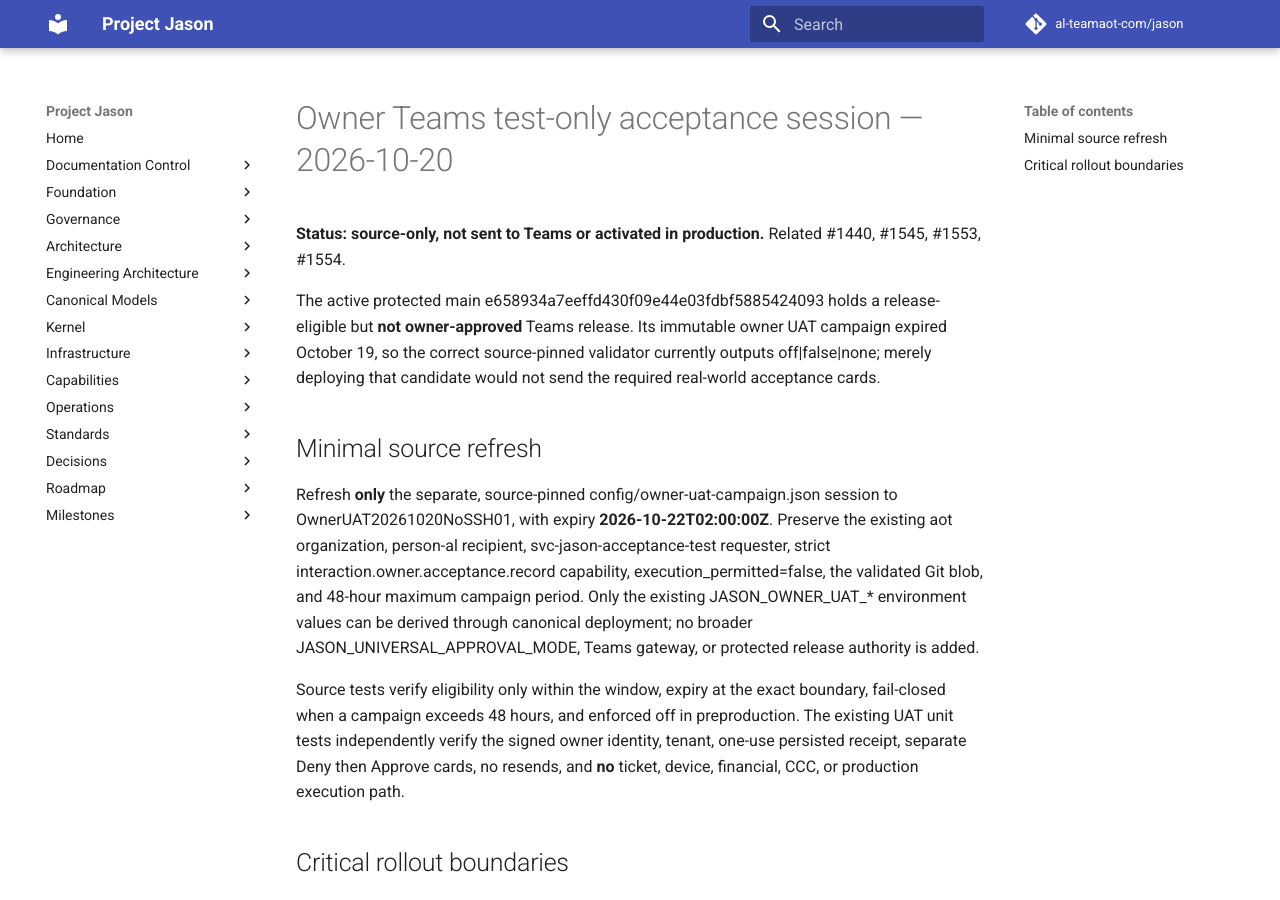
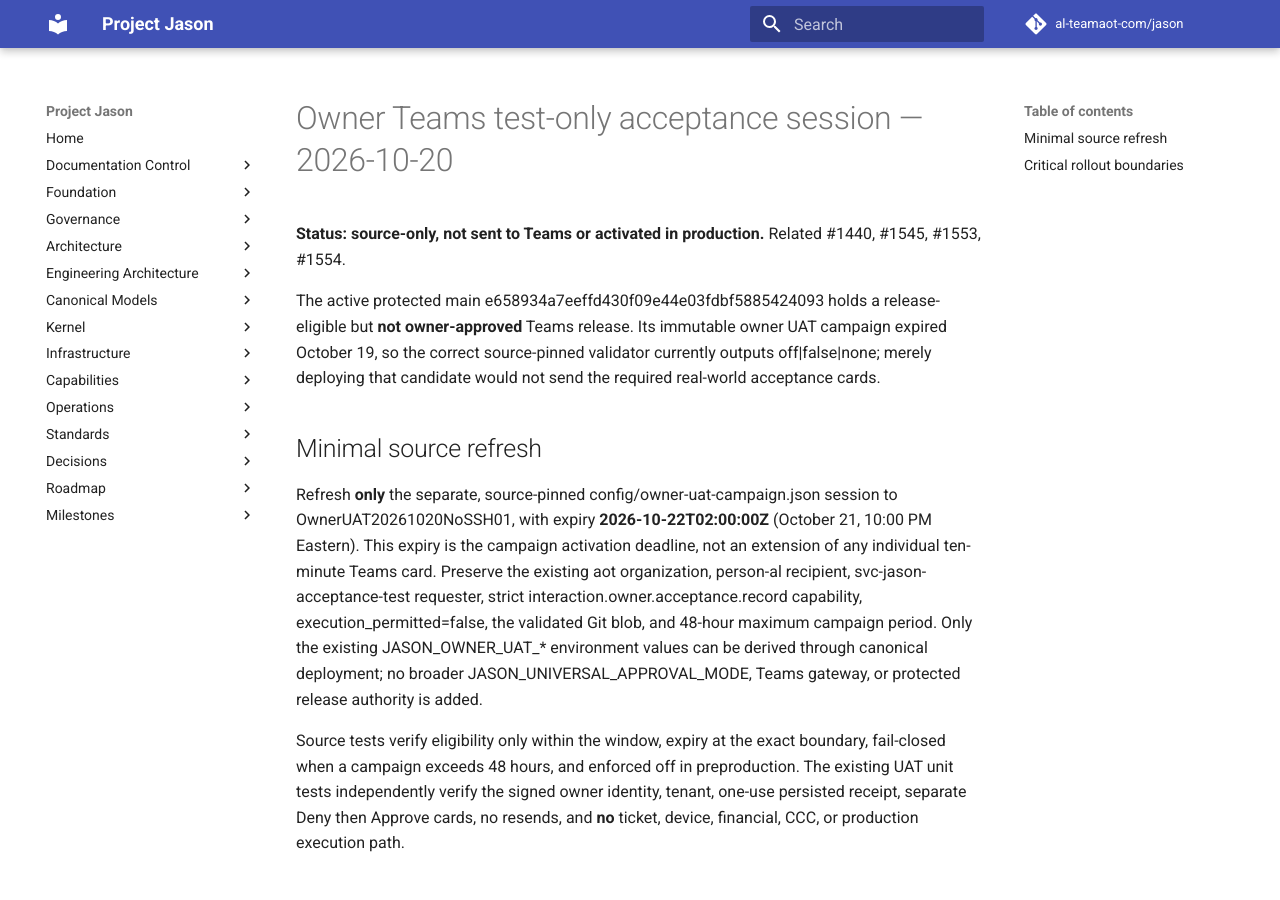
Before and after one commit to al-teamaot-com/jason, an MkDocs documentation site: the page built from docs/operations/Owner-Teams-UAT-20261020-NoSSH-Refresh.md, in a window 1280 px wide and 900 px high. Built offline with MkDocs 1.6.1 and Material for MkDocs 9.7.7, drawn with Linux system fonts in a browser that asks for light colours; comment, search, counter and statistics services are not loaded.

Commit message:
docs: clarify bounded Teams UAT activation expiration

```diff
--- a/docs/operations/Owner-Teams-UAT-20261020-NoSSH-Refresh.md
+++ b/docs/operations/Owner-Teams-UAT-20261020-NoSSH-Refresh.md
@@ -6,7 +6,7 @@ The active protected main e658934a7eeffd430f09e44e03fdbf5885424093 holds a relea
 
 ## Minimal source refresh
 
-Refresh **only** the separate, source-pinned config/owner-uat-campaign.json session to OwnerUAT20261020NoSSH01, with expiry **2026-10-22T02:00:00Z**. Preserve the existing aot organization, person-al recipient, svc-jason-acceptance-test requester, strict interaction.owner.acceptance.record capability, execution_permitted=false, the validated Git blob, and 48-hour maximum campaign period. Only the existing JASON_OWNER_UAT_* environment values can be derived through canonical deployment; no broader JASON_UNIVERSAL_APPROVAL_MODE, Teams gateway, or protected release authority is added.
+Refresh **only** the separate, source-pinned config/owner-uat-campaign.json session to OwnerUAT20261020NoSSH01, with expiry **2026-10-22T02:00:00Z** (October 21, 10:00 PM Eastern). This expiry is the campaign activation deadline, not an extension of any individual ten-minute Teams card. Preserve the existing aot organization, person-al recipient, svc-jason-acceptance-test requester, strict interaction.owner.acceptance.record capability, execution_permitted=false, the validated Git blob, and 48-hour maximum campaign period. Only the existing JASON_OWNER_UAT_* environment values can be derived through canonical deployment; no broader JASON_UNIVERSAL_APPROVAL_MODE, Teams gateway, or protected release authority is added.
 
 Source tests verify eligibility only within the window, expiry at the exact boundary, fail-closed when a campaign exceeds 48 hours, and enforced off in preproduction. The existing UAT unit tests independently verify the signed owner identity, tenant, one-use persisted receipt, separate Deny then Approve cards, no resends, and **no** ticket, device, financial, CCC, or production execution path.
 
```
